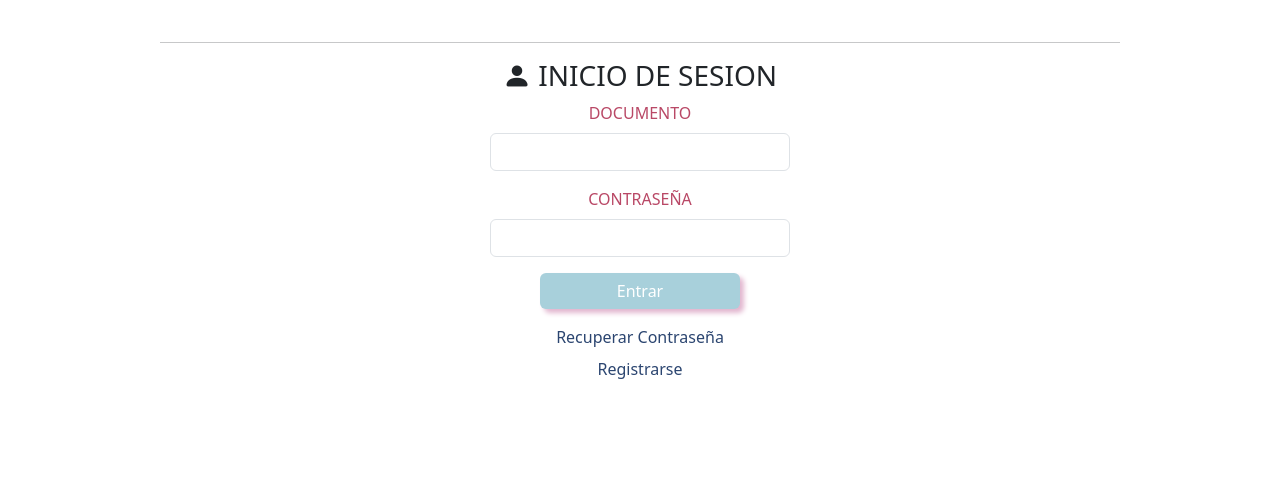
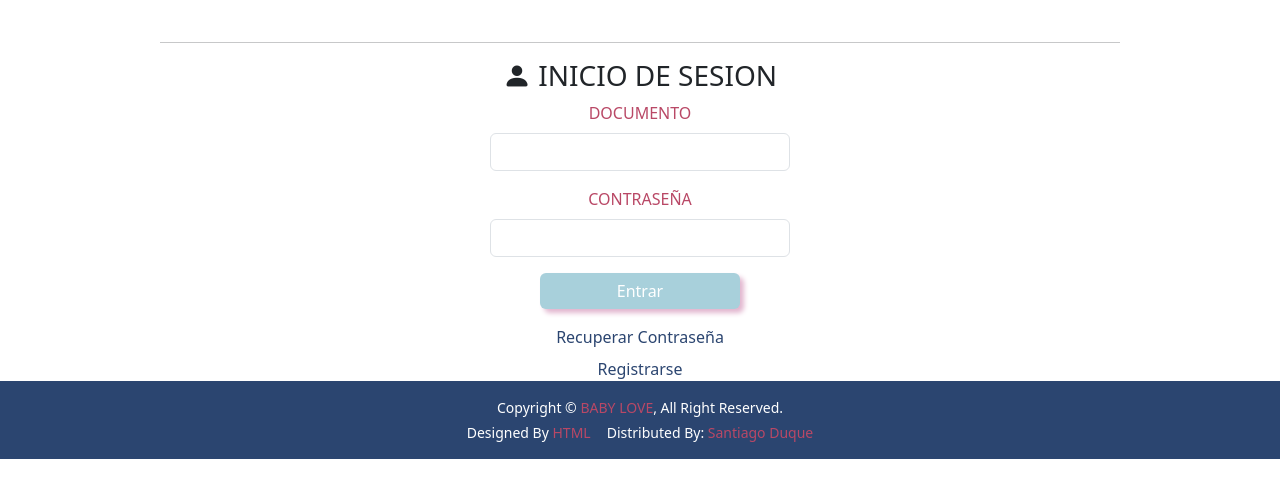
Before and after one commit to dum4hx/Duque-Santiago-Recup-Front, a plain HTML site: page login.html in a window 1280 px wide. Shown: the part 82-580 px from the top of the page. Drawn offline with nearby package versions, Linux system fonts and the light colour scheme.

Commit message:
Crear footer

```diff
--- a/css/style.css
+++ b/css/style.css
@@ -19,6 +19,10 @@ h1 {
 h1,
 h6 {
   color: rgb(21, 20, 20) !important;
+}
+
+footer {
+  background-color: var(--secondary-blue);
 }
 
 label {
@@ -97,6 +101,9 @@ label {
   clip-path: polygon(5% 0, 100% 0, 100% 100%, 0 100%);
 }
 
+.secondary-text {
+  color: var(--primary-red);
+}
 .navbar {
   box-shadow: 2px 6px 20px var(--primary-red);
 }
--- a/login.html
+++ b/login.html
@@ -56,6 +56,25 @@
           </form>
         </div>
       </main>
+      <!-- Footer  -->
+      <footer class="w-100 py-3 align-self-baseline">
+        <div class="container text-center text-white small">
+          <div>
+            Copyright ©
+            <span class="secondary-text">BABY LOVE</span>, All Right Reserved.
+          </div>
+          <div class="d-flex justify-content-center gap-3 mt-1 flex-wrap">
+            <span>
+              Designed By
+              <span class="secondary-text">HTML</span>
+            </span>
+            <span>
+              Distributed By:
+              <span class="secondary-text">Santiago Duque</span>
+            </span>
+          </div>
+        </div>
+      </footer>
     </div>
   </body>
 </html>
```
